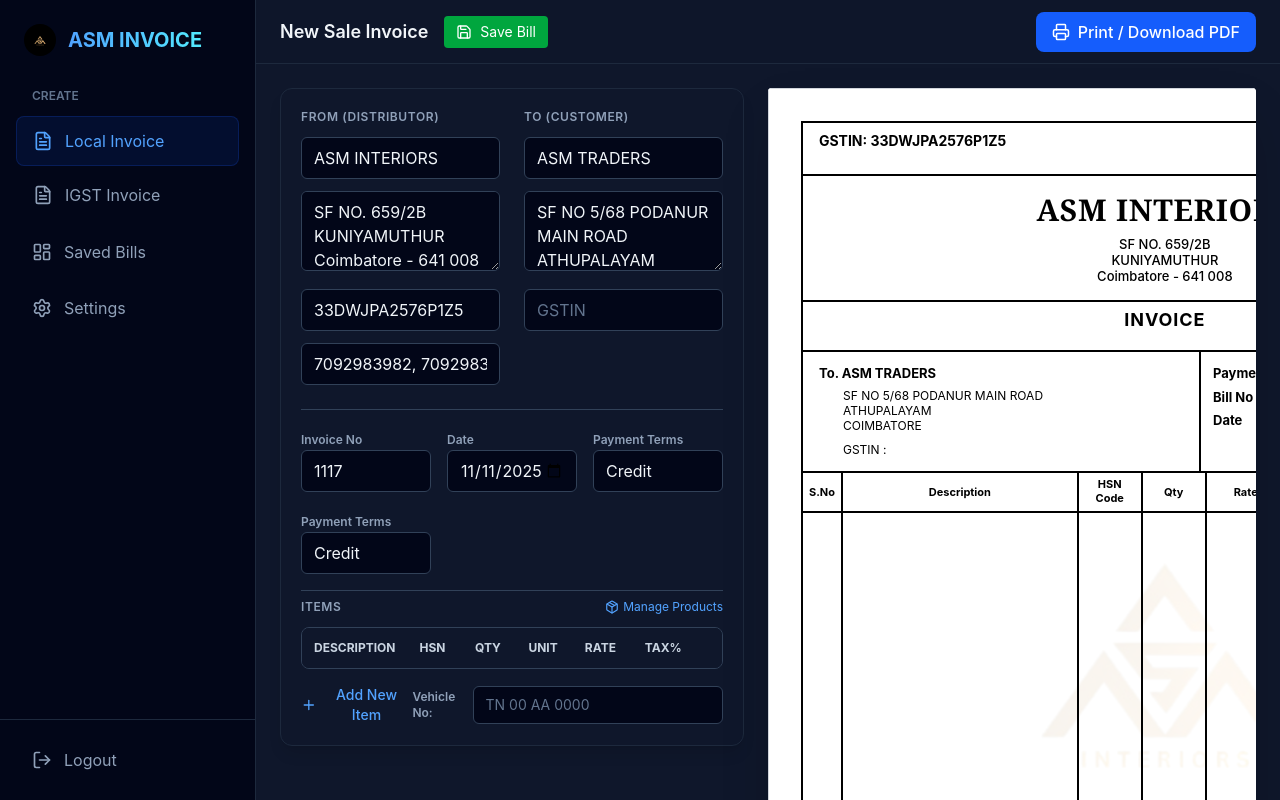
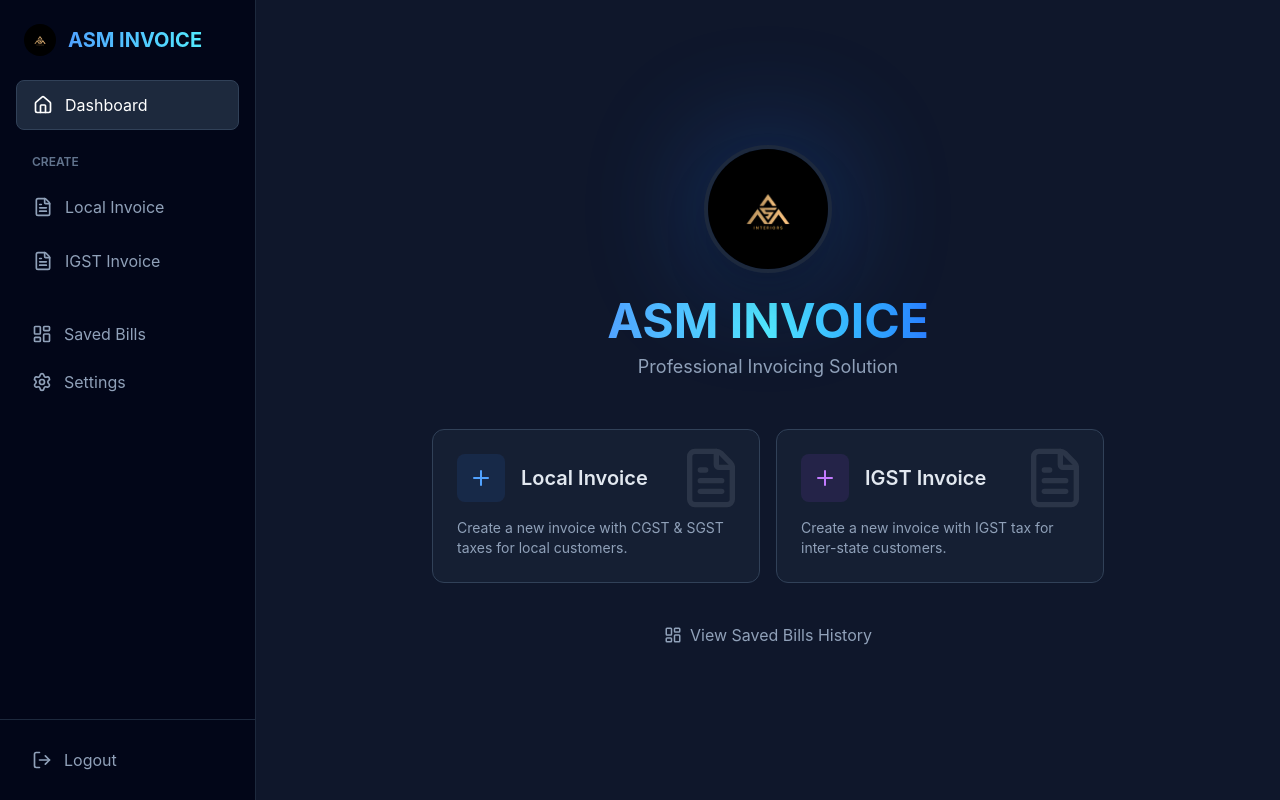
Before and after one commit to matrixfur/ASM-INVOICE-, a React app: page / in a window 1280 px wide. Built offline with nearby package versions, Linux system fonts and the light colour scheme; the HTML template or start-up script is replaced by a standard one.

Commit message:
Add Welcome Page and fix imports

```diff
--- a/src/App.tsx
+++ b/src/App.tsx
@@ -2,8 +2,10 @@ import { useState } from 'react';
 import type { InvoiceData } from './types';
 import { InvoiceForm } from './components/InvoiceForm';
 import { InvoicePreview } from './components/InvoicePreview';
+
 import { InvoiceHistory } from './components/InvoiceHistory';
-import { Printer, LayoutDashboard, FileText, Settings, LogOut, Save } from 'lucide-react';
+import { WelcomePage } from './components/WelcomePage';
+import { Printer, LayoutDashboard, FileText, Settings, LogOut, Save, Home } from 'lucide-react';
 import { useInvoiceStore } from './utils/useInvoiceStore';
 
 const INITIAL_DATA: InvoiceData = {
@@ -31,7 +33,22 @@ function App() {
   const [data, setData] = useState<InvoiceData>(INITIAL_DATA);
   const [isHistoryOpen, setIsHistoryOpen] = useState(false);
   const [taxType, setTaxType] = useState<'local' | 'igst'>('local');
+  const [currentView, setCurrentView] = useState<'welcome' | 'create'>('welcome');
   const { saveInvoice } = useInvoiceStore();
+
+  const handleCreateLocal = () => {
+    setTaxType('local');
+    setCurrentView('create');
+  };
+
+  const handleCreateIGST = () => {
+    setTaxType('igst');
+    setCurrentView('create');
+  };
+
+  const handleGoHome = () => {
+    setCurrentView('welcome');
+  };
 
   const handlePrint = () => {
     window.print();
@@ -53,23 +70,32 @@ function App() {
         <nav className="flex-1 px-4 space-y-2">
           {/* Main Invoices Section */}
           <div className="space-y-1">
-            <div className="text-xs font-semibold text-slate-500 uppercase px-4 py-2">Create</div>
             <button
-              onClick={() => setTaxType('local')}
-              className={`w-full flex items-center gap-3 px-4 py-3 rounded-lg border transition-colors ${taxType === 'local' ? 'bg-blue-600/10 text-blue-400 border-blue-600/20' : 'text-slate-400 border-transparent hover:bg-slate-800/50'}`}
+              onClick={handleGoHome}
+              className={`w-full flex items-center gap-3 px-4 py-3 rounded-lg border transition-colors ${currentView === 'welcome' ? 'bg-slate-800 text-white border-slate-700' : 'text-slate-400 border-transparent hover:bg-slate-800/50'}`}
+            >
+              <Home size={20} /> Dashboard
+            </button>
+
+            <div className="text-xs font-semibold text-slate-500 uppercase px-4 py-2 mt-4">Create</div>
+            <button
+              onClick={handleCreateLocal}
+              className={`w-full flex items-center gap-3 px-4 py-3 rounded-lg border transition-colors ${currentView === 'create' && taxType === 'local' ? 'bg-blue-600/10 text-blue-400 border-blue-600/20' : 'text-slate-400 border-transparent hover:bg-slate-800/50'}`}
             >
               <FileText size={20} /> Local Invoice
             </button>
             <button
-              onClick={() => setTaxType('igst')}
-              className={`w-full flex items-center gap-3 px-4 py-3 rounded-lg border transition-colors ${taxType === 'igst' ? 'bg-purple-600/10 text-purple-400 border-purple-600/20' : 'text-slate-400 border-transparent hover:bg-slate-800/50'}`}
+              onClick={handleCreateIGST}
+              className={`w-full flex items-center gap-3 px-4 py-3 rounded-lg border transition-colors ${currentView === 'create' && taxType === 'igst' ? 'bg-purple-600/10 text-purple-400 border-purple-600/20' : 'text-slate-400 border-transparent hover:bg-slate-800/50'}`}
             >
               <FileText size={20} /> IGST Invoice
             </button>
           </div>
 
+          <div className="pt-4">
             <button onClick={() => setIsHistoryOpen(true)} className="w-full flex items-center gap-3 px-4 py-3 text-slate-400 hover:bg-slate-800/50 rounded-lg transition-colors"><LayoutDashboard size={20} /> Saved Bills</button>
             <a className="flex items-center gap-3 px-4 py-3 text-slate-400 hover:bg-slate-800/50 rounded-lg transition-colors"><Settings size={20} /> Settings</a>
+          </div>
         </nav>
         <div className="p-4 border-t border-slate-800">
           <a className="flex items-center gap-3 px-4 py-3 text-slate-400 hover:text-red-400 transition-colors"><LogOut size={20} /> Logout</a>
@@ -77,10 +103,18 @@ function App() {
       </aside>
 
       <main className="flex-1 flex flex-col h-screen overflow-hidden print:h-auto print:overflow-visible">
+        {currentView === 'welcome' ? (
+          <WelcomePage
+            onCreateLocal={handleCreateLocal}
+            onCreateIGST={handleCreateIGST}
+            onViewHistory={() => setIsHistoryOpen(true)}
+          />
+        ) : (
+          <>
             {/* Top Header - Hidden on Print */}
             <header className="h-16 border-b border-slate-800 bg-slate-900/50 backdrop-blur-sm flex justify-between items-center px-6 print:hidden">
               <div className="flex items-center gap-4">
-            <h2 className="font-semibold text-lg">New Sale Invoice</h2>
+                <h2 className="font-semibold text-lg">{taxType === 'local' ? 'New Local Invoice' : 'New IGST Invoice'}</h2>
                 <button onClick={handleSave} className="flex items-center gap-2 px-3 py-1.5 bg-green-600 hover:bg-green-500 text-white text-sm rounded transition-colors">
                   <Save size={16} /> Save Bill
                 </button>
@@ -124,6 +158,8 @@ function App() {
               </div>
 
             </div>
+          </>
+        )}
       </main>
       <InvoiceHistory
         isOpen={isHistoryOpen}
--- /dev/null
+++ b/src/components/WelcomePage.tsx
@@ -0,0 +1,86 @@
+import React from 'react';
+import { FileText, LayoutDashboard, Plus } from 'lucide-react';
+
+interface WelcomePageProps {
+    onCreateLocal: () => void;
+    onCreateIGST: () => void;
+    onViewHistory: () => void;
+}
+
+export const WelcomePage: React.FC<WelcomePageProps> = ({ onCreateLocal, onCreateIGST, onViewHistory }) => {
+    return (
+        <div className="flex-1 flex flex-col items-center justify-center p-8 bg-slate-900 text-slate-100 h-full">
+            <div className="max-w-2xl w-full text-center space-y-8">
+
+                {/* Logo and Branding - Large with Animation */}
+                <div className="flex flex-col items-center gap-6 animate-fade-in-down">
+                    <div className="relative">
+                        <div className="absolute inset-0 bg-blue-500 blur-3xl opacity-20 rounded-full animate-pulse"></div>
+                        <img
+                            src="/app-logo.jpg"
+                            alt="ASM Invoice Logo"
+                            className="w-32 h-32 rounded-full shadow-2xl relative z-10 border-4 border-slate-800"
+                        />
+                    </div>
+                    <div className="space-y-2">
+                        <h1 className="text-5xl font-bold bg-gradient-to-r from-blue-400 via-cyan-300 to-blue-500 bg-clip-text text-transparent">
+                            ASM INVOICE
+                        </h1>
+                        <p className="text-slate-400 text-lg">Professional Invoicing Solution</p>
+                    </div>
+                </div>
+
+                {/* Quick Actions Grid */}
+                <div className="grid grid-cols-1 md:grid-cols-2 gap-4 w-full mt-12 animate-fade-in-up">
+
+                    {/* Create Local Invoice Card */}
+                    <button
+                        onClick={onCreateLocal}
+                        className="group relative p-6 bg-slate-800/50 hover:bg-slate-800 border border-slate-700 hover:border-blue-500/50 rounded-xl transition-all duration-300 text-left"
+                    >
+                        <div className="absolute top-0 right-0 p-4 opacity-10 group-hover:opacity-20 transition-opacity">
+                            <FileText size={64} />
+                        </div>
+                        <div className="flex items-center gap-4 mb-4">
+                            <div className="p-3 bg-blue-500/10 text-blue-400 rounded-lg group-hover:scale-110 transition-transform">
+                                <Plus size={24} />
+                            </div>
+                            <h3 className="text-xl font-semibold text-slate-200">Local Invoice</h3>
+                        </div>
+                        <p className="text-slate-400 text-sm">Create a new invoice with CGST & SGST taxes for local customers.</p>
+                    </button>
+
+                    {/* Create IGST Invoice Card */}
+                    <button
+                        onClick={onCreateIGST}
+                        className="group relative p-6 bg-slate-800/50 hover:bg-slate-800 border border-slate-700 hover:border-purple-500/50 rounded-xl transition-all duration-300 text-left"
+                    >
+                        <div className="absolute top-0 right-0 p-4 opacity-10 group-hover:opacity-20 transition-opacity">
+                            <FileText size={64} />
+                        </div>
+                        <div className="flex items-center gap-4 mb-4">
+                            <div className="p-3 bg-purple-500/10 text-purple-400 rounded-lg group-hover:scale-110 transition-transform">
+                                <Plus size={24} />
+                            </div>
+                            <h3 className="text-xl font-semibold text-slate-200">IGST Invoice</h3>
+                        </div>
+                        <p className="text-slate-400 text-sm">Create a new invoice with IGST tax for inter-state customers.</p>
+                    </button>
+
+                </div>
+
+                {/* Secondary Actions */}
+                <div className="mt-8 animate-fade-in-up delay-100">
+                    <button
+                        onClick={onViewHistory}
+                        className="inline-flex items-center gap-2 text-slate-400 hover:text-white transition-colors py-2 px-4 rounded-lg hover:bg-slate-800/50"
+                    >
+                        <LayoutDashboard size={18} />
+                        <span>View Saved Bills History</span>
+                    </button>
+                </div>
+
+            </div>
+        </div>
+    );
+};
```
Lines whose indentation alone changed are shown as unchanged.
